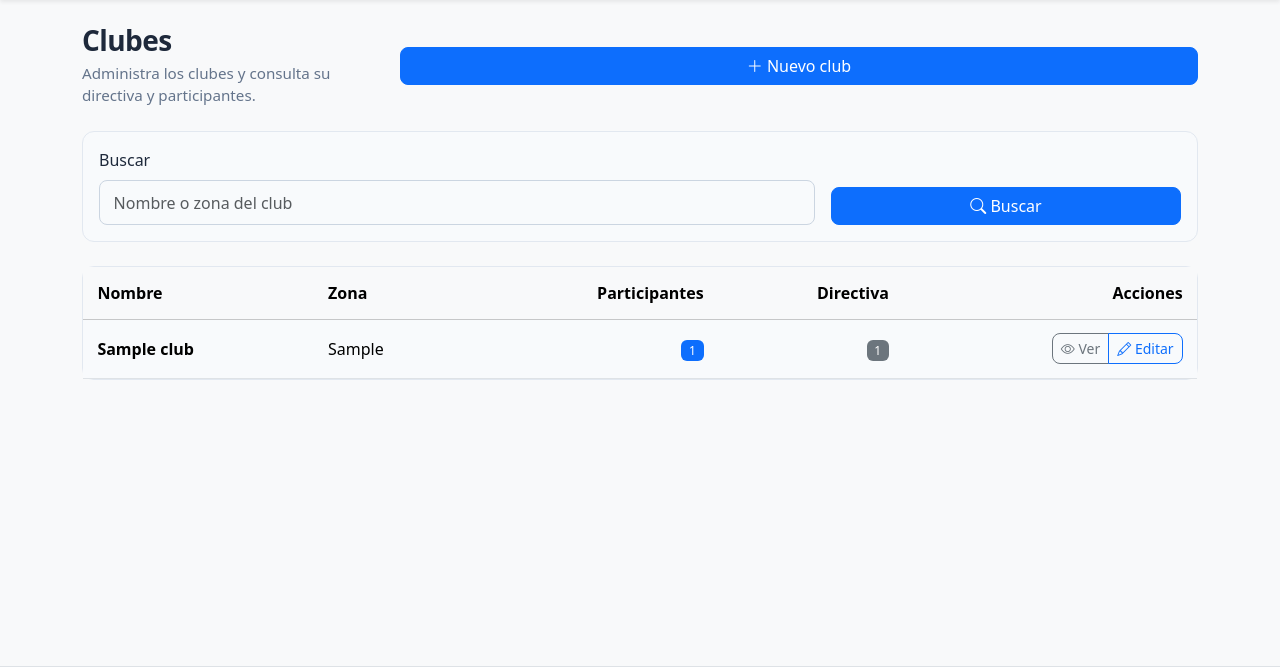
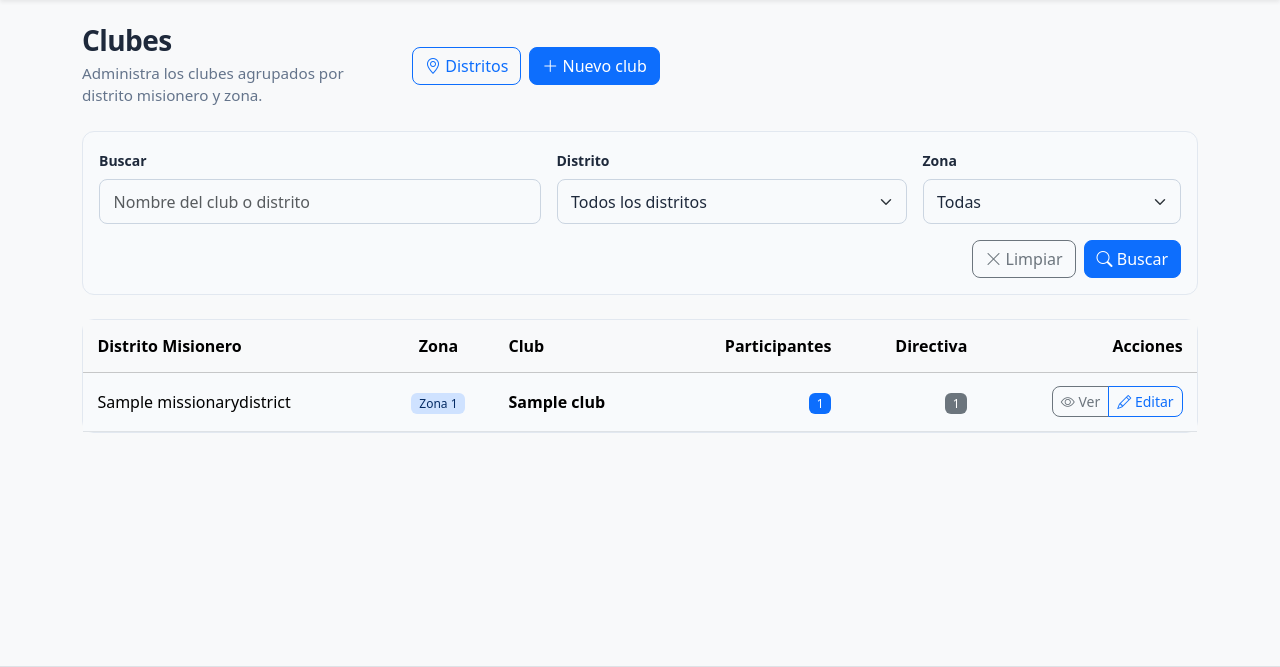
Before and after one commit to RnAraujo/club-system, a Django app: page /clubs/ in a window 1280 px wide. Shown: the part 80-747 px from the top of the page. Run offline with Django 5.2, Linux system fonts and the light colour scheme; a user stored in the database is signed in; tables that the repository leaves empty hold one stand-in row (values such as "Sample post").

Commit message:
model club improvement

```diff
--- a/clubs/urls.py
+++ b/clubs/urls.py
@@ -15,4 +15,10 @@ urlpatterns = [
     path('directives/create/', views.DirectiveCreateView.as_view(), name='directive_create'),
     path('directives/<int:pk>/update/', views.DirectiveUpdateView.as_view(), name='directive_update'),
     path('directives/<int:pk>/delete/', views.DirectiveDeleteView.as_view(), name='directive_delete'),
+
+    # Distritos misioneros
+    path('districts/', views.DistrictListView.as_view(), name='district_list'),
+    path('districts/create/', views.DistrictCreateView.as_view(), name='district_create'),
+    path('districts/<int:pk>/update/', views.DistrictUpdateView.as_view(), name='district_update'),
+    path('districts/<int:pk>/delete/', views.DistrictDeleteView.as_view(), name='district_delete'),
 ]
--- a/clubs/views.py
+++ b/clubs/views.py
@@ -4,11 +4,13 @@ from django.views.generic import (
 )
 from django.contrib.auth.mixins import LoginRequiredMixin
 from django.db.models import Count, Q
+from django.db.models.deletion import ProtectedError
 from django.contrib import messages
+from django.shortcuts import redirect
 
 from accounts.mixins import AdminRequiredMixin
-from .models import Club, Directive
-from .forms import ClubForm, DirectiveForm
+from .models import Club, Directive, MissionaryDistrict
+from .forms import ClubForm, DirectiveForm, MissionaryDistrictForm
 
 
 # ================= CLUB =================
@@ -20,12 +22,15 @@ class ClubListView(LoginRequiredMixin, ListView):
     paginate_by = 12
 
     def get_queryset(self):
-        qs = super().get_queryset().annotate(
-            participants_count=Count('participants', distinct=True),
-            directives_count=Count('directives', distinct=True),
+        qs = (
+            super().get_queryset()
+            .select_related('district')
+            .annotate(
+                participants_count=Count('participants', distinct=True),
+                directives_count=Count('directives', distinct=True),
+            )
         )
 
-        # Registrador / observador → solo su club
         if not self.request.user.is_admin:
             if self.request.user.club_id:
                 qs = qs.filter(pk=self.request.user.club_id)
@@ -34,12 +39,28 @@ class ClubListView(LoginRequiredMixin, ListView):
 
         q = self.request.GET.get('q')
         if q:
-            qs = qs.filter(Q(name__icontains=q) | Q(zone__icontains=q))
+            qs = qs.filter(Q(name__icontains=q) | Q(district__name__icontains=q))
+
+        district = self.request.GET.get('district')
+        if district:
+            qs = qs.filter(district_id=district)
+
+        zone = self.request.GET.get('zone')
+        if zone:
+            qs = qs.filter(zone=zone)
+
         return qs
 
     def get_context_data(self, **kwargs):
         ctx = super().get_context_data(**kwargs)
+        base = super().get_queryset() if self.request.user.is_admin else self.get_queryset()
+        ctx['districts'] = MissionaryDistrict.objects.order_by('name')
+        ctx['zones'] = (
+            base.values_list('zone', flat=True).distinct().order_by('zone')
+        )
         ctx['q'] = self.request.GET.get('q', '')
+        ctx['selected_district'] = self.request.GET.get('district', '')
+        ctx['selected_zone'] = self.request.GET.get('zone', '')
         return ctx
 
 
@@ -82,7 +103,7 @@ class ClubDetailView(LoginRequiredMixin, DetailView):
     template_name = 'clubs/detail.html'
 
     def get_queryset(self):
-        qs = super().get_queryset()
+        qs = super().get_queryset().select_related('district')
         u = self.request.user
         if not u.is_admin:
             if u.club_id:
@@ -97,9 +118,7 @@ class ClubDetailView(LoginRequiredMixin, DetailView):
         ctx['participants'] = self.object.participants.order_by('last_name')[:10]
         ctx['participants_total'] = self.object.participants.count()
         ctx['registrations_total'] = (
-            self.object.participants
-            .values('registrations')
-            .count()
+            self.object.participants.values('registrations').count()
         )
         return ctx
 
@@ -113,10 +132,9 @@ class DirectiveListView(LoginRequiredMixin, ListView):
     paginate_by = 25
 
     def get_queryset(self):
-        qs = super().get_queryset().select_related('club')
+        qs = super().get_queryset().select_related('club__district')
         u = self.request.user
 
-        # Registrador / observador → solo la directiva de su club
         if not u.is_admin:
             if u.club_id:
                 qs = qs.filter(club_id=u.club_id)
@@ -139,7 +157,9 @@ class DirectiveListView(LoginRequiredMixin, ListView):
         ctx = super().get_context_data(**kwargs)
         u = self.request.user
         if u.is_admin:
-            ctx['clubs'] = Club.objects.all()
+            ctx['clubs'] = Club.objects.select_related('district').order_by(
+                'district__name', 'zone', 'name'
+            )
         elif u.club_id:
             ctx['clubs'] = Club.objects.filter(pk=u.club_id)
         else:
@@ -204,3 +224,83 @@ class DirectiveDeleteView(AdminRequiredMixin, DeleteView):
     def form_valid(self, form):
         messages.success(self.request, 'Directivo eliminado.')
         return super().form_valid(form)
+
+
+# ================= DISTRITOS (solo admin) =================
+
+class DistrictListView(AdminRequiredMixin, ListView):
+    model = MissionaryDistrict
+    template_name = 'clubs/district_list.html'
+    context_object_name = 'districts'
+    paginate_by = 25
+
+    def get_queryset(self):
+        qs = super().get_queryset().annotate(clubs_count=Count('clubs', distinct=True))
+        q = self.request.GET.get('q')
+        if q:
+            qs = qs.filter(name__icontains=q)
+        return qs.order_by('name')
+
+    def get_context_data(self, **kwargs):
+        ctx = super().get_context_data(**kwargs)
+        ctx['q'] = self.request.GET.get('q', '')
+        return ctx
+
+
+class DistrictCreateView(AdminRequiredMixin, CreateView):
+    model = MissionaryDistrict
+    form_class = MissionaryDistrictForm
+    template_name = 'clubs/district_form.html'
+    success_url = reverse_lazy('clubs:district_list')
+
+    def get_context_data(self, **kwargs):
+        ctx = super().get_context_data(**kwargs)
+        ctx['form_title'] = 'Nuevo distrito misionero'
+        ctx['cancel_url'] = reverse_lazy('clubs:district_list')
+        return ctx
+
+    def form_valid(self, form):
+        messages.success(self.request, 'Distrito misionero creado correctamente.')
+        return super().form_valid(form)
+
+
+class DistrictUpdateView(AdminRequiredMixin, UpdateView):
+    model = MissionaryDistrict
+    form_class = MissionaryDistrictForm
+    template_name = 'clubs/district_form.html'
+    success_url = reverse_lazy('clubs:district_list')
+
+    def get_context_data(self, **kwargs):
+        ctx = super().get_context_data(**kwargs)
+        ctx['form_title'] = 'Editar distrito misionero'
+        ctx['cancel_url'] = reverse_lazy('clubs:district_list')
+        return ctx
+
+    def form_valid(self, form):
+        messages.success(self.request, 'Distrito misionero actualizado correctamente.')
+        return super().form_valid(form)
+
+
+class DistrictDeleteView(AdminRequiredMixin, DeleteView):
+    model = MissionaryDistrict
+    template_name = 'clubs/confirm_delete.html'
+    success_url = reverse_lazy('clubs:district_list')
+
+    def get_context_data(self, **kwargs):
+        ctx = super().get_context_data(**kwargs)
+        ctx['title'] = 'Eliminar distrito misionero'
+        ctx['cancel_url'] = reverse_lazy('clubs:district_list')
+        return ctx
+
+    def form_valid(self, form):
+        try:
+            response = super().form_valid(form)
+            messages.success(self.request, 'Distrito misionero eliminado.')
+            return response
+        except ProtectedError:
+            messages.error(
+                self.request,
+                'No se puede eliminar: el distrito tiene clubes asociados. '
+                'Reasigna o elimina primero esos clubes.',
+            )
+            return redirect('clubs:district_list')
--- a/templates/clubs/list.html
+++ b/templates/clubs/list.html
@@ -5,35 +5,67 @@
 <div class="d-flex flex-column flex-sm-row justify-content-between align-items-start align-items-sm-center gap-3 mb-4">
   <div>
     <h1 class="page-title mb-1">Clubes</h1>
-    <p class="page-subtitle mb-0">Administra los clubes y consulta su directiva y participantes.</p>
+    <p class="page-subtitle mb-0">
+      Administra los clubes agrupados por distrito misionero y zona.
+    </p>
   </div>
   {% if user.is_admin %}
-    <a href="{% url 'clubs:create' %}" class="btn btn-primary w-100 w-sm-auto">
+    <div class="d-flex gap-2 w-100 w-sm-auto">
+      <a href="{% url 'clubs:district_list' %}" class="btn btn-outline-primary flex-fill flex-sm-grow-0">
+        <i class="bi bi-geo-alt"></i> Distritos
+      </a>
+      <a href="{% url 'clubs:create' %}" class="btn btn-primary flex-fill flex-sm-grow-0">
         <i class="bi bi-plus-lg"></i> Nuevo club
       </a>
+    </div>
   {% endif %}
 </div>
 
-<!-- Búsqueda -->
+<!-- Filtros -->
 <form method="get" class="card mb-4">
   <div class="card-body">
     <div class="row g-3">
-      <div class="col-12 col-sm-8">
-        <label for="q" class="form-label">Buscar</label>
+      <div class="col-12 col-sm-5">
+        <label for="q" class="form-label small fw-semibold">Buscar</label>
         <input type="text" id="q" name="q" value="{{ q }}"
-               class="form-control"
-               placeholder="Nombre o zona del club">
+               class="form-control" placeholder="Nombre del club o distrito">
       </div>
-      <div class="col-12 col-sm-4 d-flex align-items-end">
-        <button type="submit" class="btn btn-primary w-100">
+      <div class="col-12 col-sm-4">
+        <label for="district" class="form-label small fw-semibold">Distrito</label>
+        <select id="district" name="district" class="form-select">
+          <option value="">Todos los distritos</option>
+          {% for d in districts %}
+            <option value="{{ d.pk }}"
+              {% if d.pk|stringformat:'s' == selected_district %}selected{% endif %}>
+              {{ d.name }}
+            </option>
+          {% endfor %}
+        </select>
+      </div>
+      <div class="col-6 col-sm-3">
+        <label for="zone" class="form-label small fw-semibold">Zona</label>
+        <select id="zone" name="zone" class="form-select">
+          <option value="">Todas</option>
+          {% for z in zones %}
+            <option value="{{ z }}" {% if z|stringformat:'s' == selected_zone %}selected{% endif %}>
+              Zona {{ z }}
+            </option>
+          {% endfor %}
+        </select>
+      </div>
+      <div class="col-12 d-flex flex-sm-row-reverse gap-2">
+        <button class="btn btn-primary">
           <i class="bi bi-search"></i> Buscar
         </button>
+        <a href="{% url 'clubs:list' %}" class="btn btn-outline-secondary">
+          <i class="bi bi-x-lg"></i> Limpiar
+        </a>
       </div>
     </div>
   </div>
 </form>
 
-<!-- ============ Vista móvil: tarjetas ============ -->
+<!-- Móvil -->
 <div class="d-md-none vstack gap-3">
   {% for club in clubs %}
     <div class="card">
@@ -41,20 +73,23 @@
         <div class="d-flex justify-content-between align-items-start gap-2 mb-3">
           <div class="min-w-0">
             <h5 class="card-title mb-1 text-truncate">{{ club.name }}</h5>
-            <p class="text-muted small mb-0">Zona: {{ club.zone }}</p>
+            <p class="text-muted small mb-0">
+              <i class="bi bi-geo-alt"></i> {{ club.district.name }}
+              <span class="badge bg-primary-subtle text-primary-emphasis ms-1">Zona {{ club.zone }}</span>
+            </p>
           </div>
-          <span class="badge bg-primary">{{ club.participants_count }} part.</span>
+          <span class="badge bg-primary text-nowrap">{{ club.participants_count }} part.</span>
         </div>
         <div class="row g-2 small mb-3">
           <div class="col-6">
             <div class="bg-light rounded p-2">
-              <div class="text-muted" style="font-size: .75rem;">Participantes</div>
+              <div class="text-muted" style="font-size: .7rem;">Participantes</div>
               <div class="fw-semibold">{{ club.participants_count }}</div>
             </div>
           </div>
           <div class="col-6">
             <div class="bg-light rounded p-2">
-              <div class="text-muted" style="font-size: .75rem;">Directiva</div>
+              <div class="text-muted" style="font-size: .7rem;">Directiva</div>
               <div class="fw-semibold">{{ club.directives_count }}</div>
             </div>
           </div>
@@ -63,31 +98,34 @@
           <a href="{% url 'clubs:detail' club.pk %}" class="btn btn-outline-secondary btn-sm flex-fill">
             <i class="bi bi-eye"></i> Ver
           </a>
+          {% if user.is_admin %}
             <a href="{% url 'clubs:update' club.pk %}" class="btn btn-primary btn-sm flex-fill">
               <i class="bi bi-pencil"></i> Editar
             </a>
+          {% endif %}
         </div>
       </div>
     </div>
   {% empty %}
     <div class="card">
-      <div class="card-body text-center py-5 text-muted">
+      <div class="card-body text-center text-muted py-5">
         <i class="bi bi-building fs-1 d-block mb-2 opacity-50"></i>
-        <p class="fw-semibold text-dark mb-1">Sin clubes registrados</p>
-        <p class="small mb-0">Comienza agregando tu primer club.</p>
+        <p class="fw-semibold text-dark mb-1">Sin clubes</p>
+        <p class="small mb-0">No hay clubes que coincidan con los filtros.</p>
       </div>
     </div>
   {% endfor %}
 </div>
 
-<!-- ============ Vista escritorio: tabla ============ -->
+<!-- Escritorio -->
 <div class="card d-none d-md-block">
   <div class="table-responsive">
-    <table class="table table-hover mb-0">
+    <table class="table table-hover mb-0 align-middle">
       <thead class="table-light">
         <tr>
-          <th>Nombre</th>
-          <th>Zona</th>
+          <th>Distrito Misionero</th>
+          <th class="text-center">Zona</th>
+          <th>Club</th>
           <th class="text-end">Participantes</th>
           <th class="text-end">Directiva</th>
           <th class="text-end">Acciones</th>
@@ -96,8 +134,11 @@
       <tbody>
         {% for club in clubs %}
           <tr>
+            <td>{{ club.district.name }}</td>
+            <td class="text-center">
+              <span class="badge bg-primary-subtle text-primary-emphasis">Zona {{ club.zone }}</span>
+            </td>
             <td class="fw-semibold">{{ club.name }}</td>
-            <td>{{ club.zone }}</td>
             <td class="text-end"><span class="badge bg-primary">{{ club.participants_count }}</span></td>
             <td class="text-end"><span class="badge bg-secondary">{{ club.directives_count }}</span></td>
             <td class="text-end">
@@ -105,18 +146,20 @@
                 <a href="{% url 'clubs:detail' club.pk %}" class="btn btn-outline-secondary">
                   <i class="bi bi-eye"></i> Ver
                 </a>
+                {% if user.is_admin %}
                   <a href="{% url 'clubs:update' club.pk %}" class="btn btn-outline-primary">
                     <i class="bi bi-pencil"></i> Editar
                   </a>
+                {% endif %}
               </div>
             </td>
           </tr>
         {% empty %}
           <tr>
-            <td colspan="5" class="text-center py-5 text-muted">
+            <td colspan="6" class="text-center py-5 text-muted">
               <i class="bi bi-building fs-1 d-block mb-2 opacity-50"></i>
-              <p class="fw-semibold text-dark mb-1">Sin clubes registrados</p>
-              <p class="small mb-0">Comienza agregando tu primer club.</p>
+              <p class="fw-semibold text-dark mb-1">Sin clubes</p>
+              <p class="small mb-0">No hay clubes que coincidan con los filtros.</p>
             </td>
           </tr>
         {% endfor %}
--- a/templates/partials/nav.html
+++ b/templates/partials/nav.html
@@ -46,9 +46,23 @@
             <i class="bi bi-collection"></i> Registros
           </a>
           <ul class="dropdown-menu">
+
+            <!-- ===== Territorio ===== -->
+            <li><h6 class="dropdown-header">Territorio</h6></li>
+            {% if user.is_admin %}
+              <li>
+                <a class="dropdown-item {% if 'districts' in path %}active{% endif %}"
+                   href="{% url 'clubs:district_list' %}">
+                  <i class="bi bi-geo-alt me-2"></i> Distritos Misioneros
+                </a>
+              </li>
+            {% endif %}
+
+            <!-- ===== Clubes y directiva ===== -->
+            <li><hr class="dropdown-divider"></li>
             <li><h6 class="dropdown-header">Clubes y directiva</h6></li>
             <li>
-              <a class="dropdown-item {% if app == 'clubs' and 'directives' not in path %}active{% endif %}"
+              <a class="dropdown-item {% if app == 'clubs' and 'directives' not in path and 'districts' not in path %}active{% endif %}"
                  href="{% url 'clubs:list' %}">
                 <i class="bi bi-building me-2"></i> Clubes
               </a>
@@ -59,10 +73,12 @@
                 <i class="bi bi-person-vcard me-2"></i> Directiva
               </a>
             </li>
+
+            <!-- ===== Participantes ===== -->
             <li><hr class="dropdown-divider"></li>
             <li><h6 class="dropdown-header">Participantes</h6></li>
             <li>
-              <a class="dropdown-item {% if app == 'participants' %}active{% endif %}"
+              <a class="dropdown-item {% if app == 'participants' and path == '/participants/' %}active{% endif %}"
                  href="{% url 'participants:list' %}">
                 <i class="bi bi-people me-2"></i> Listado de participantes
               </a>
@@ -72,6 +88,7 @@
                 <i class="bi bi-person-plus me-2"></i> Nuevo participante
               </a>
             </li>
+
           </ul>
         </li>
 
```
Also changed, not shown: clubs/admin.py (+20 -4 lines), clubs/forms.py (+46 -20 lines), clubs/models.py (+43 -4 lines), templates/base.html (+42 -0 lines), templates/clubs/detail.html (+7 -6 lines), templates/clubs/district_form.html (added, +56 -0 lines), templates/clubs/district_list.html (added, +77 -0 lines), templates/clubs/form.html (+7 -14 lines), accounts/migrations/0001_initial.py (deleted), clubs/migrations/0001_initial.py (deleted), participants/migrations/0001_initial.py (deleted), registrations/migrations/0001_initial.py (deleted), specialties/migrations/0001_initial.py (deleted). Lines whose indentation alone changed are shown as unchanged.
